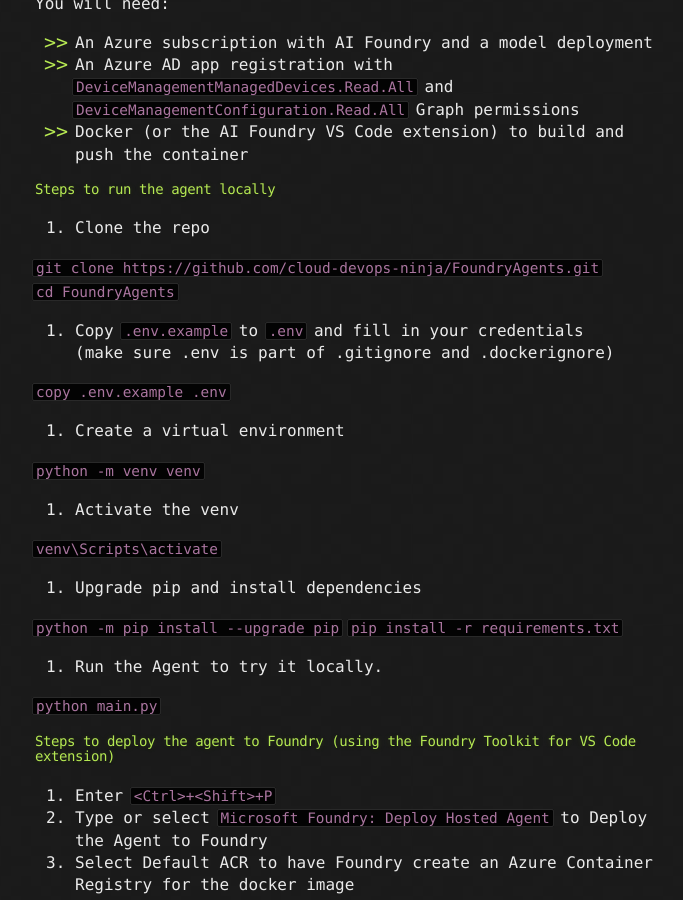
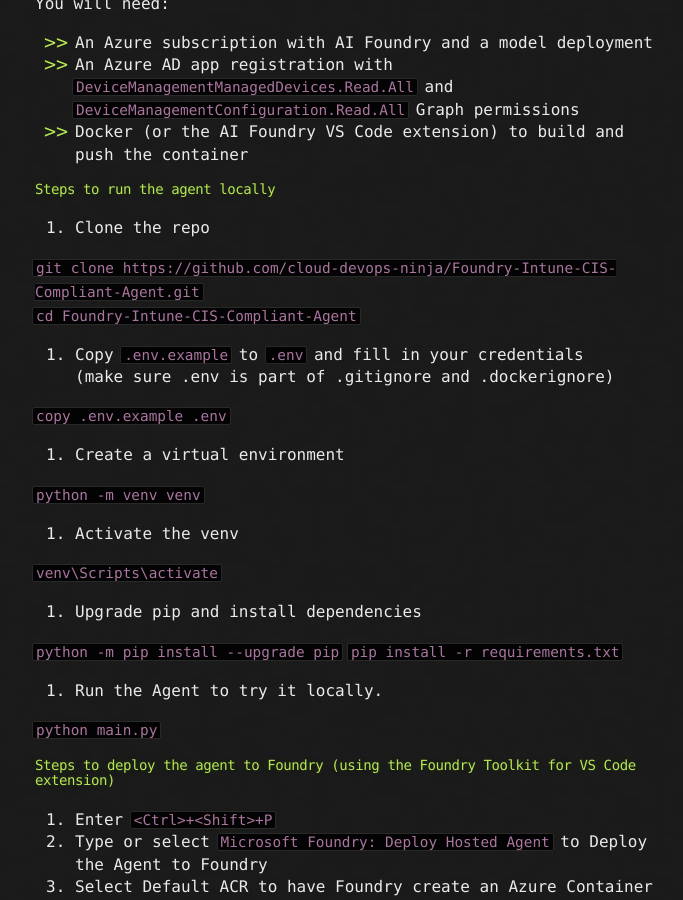
Before and after one commit to cloud-devops-ninja/blog, a Jekyll site: the page built from posts/_posts/2026-05-19-IntuneCISCompliantAgent.md, in a window 1280 px wide and 900 px high, scrolled down 8419 px. Shown: the whole window, without its empty margins (120-803 px from the left). Built offline with Jekyll 4.4.1, drawn with Linux system fonts in a browser that asks for light colours; comment, search, counter and statistics services are not loaded.

Commit message:
fix repo url

```diff
--- a/posts/_posts/2026-05-19-IntuneCISCompliantAgent.md
+++ b/posts/_posts/2026-05-19-IntuneCISCompliantAgent.md
@@ -223,8 +223,8 @@
 
 1. Clone the repo
 
-`git clone https://github.com/cloud-devops-ninja/FoundryAgents.git`
-`cd FoundryAgents`
+`git clone https://github.com/cloud-devops-ninja/Foundry-Intune-CIS-Compliant-Agent.git`
+`cd Foundry-Intune-CIS-Compliant-Agent`
 
 2. Copy `.env.example` to `.env` and fill in your credentials
 (make sure .env is part of .gitignore and .dockerignore)
```
